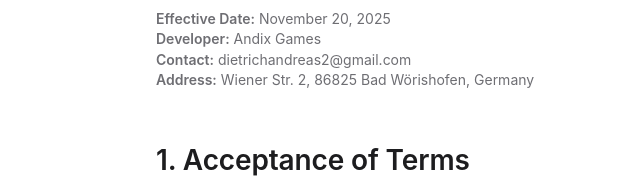
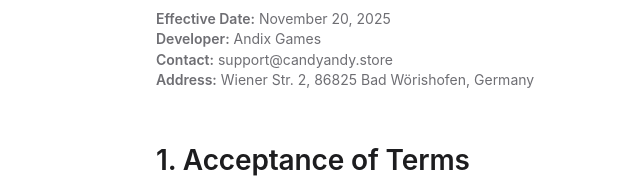
Before and after one commit to AndyDietrich/CandyAndyStore, a plain HTML site: page terms.html in a window 1280 px wide. Shown: the part 272-451 px from the top of the page, 141-781 px from the left. Drawn offline with Linux system fonts and the light colour scheme.

Commit message:
Change contact email in terms.html
Updated contact email in Terms of Service.

```diff
--- a/terms.html
+++ b/terms.html
@@ -183,7 +183,7 @@
         <p class="last-updated">
             <strong>Effective Date:</strong> November 20, 2025<br>
             <strong>Developer:</strong> Andix Games<br>
-            <strong>Contact:</strong> dietrichandreas2@gmail.com<br>
+            <strong>Contact:</strong> support@candyandy.store<br>
             <strong>Address:</strong> Wiener Str. 2, 86825 Bad Wörishofen, Germany
         </p>
 
@@ -279,7 +279,7 @@
         <h2>12. Contact Information</h2>
         <p>
             For any questions regarding these Terms, please contact:<br>
-            <strong>dietrichandreas2@gmail.com</strong><br>
+            <strong>support@candyandy.store</strong><br>
             <strong>Andix Games, Wiener Str. 2, 86825 Bad Wörishofen, Germany</strong>
         </p>
     </div>
```
